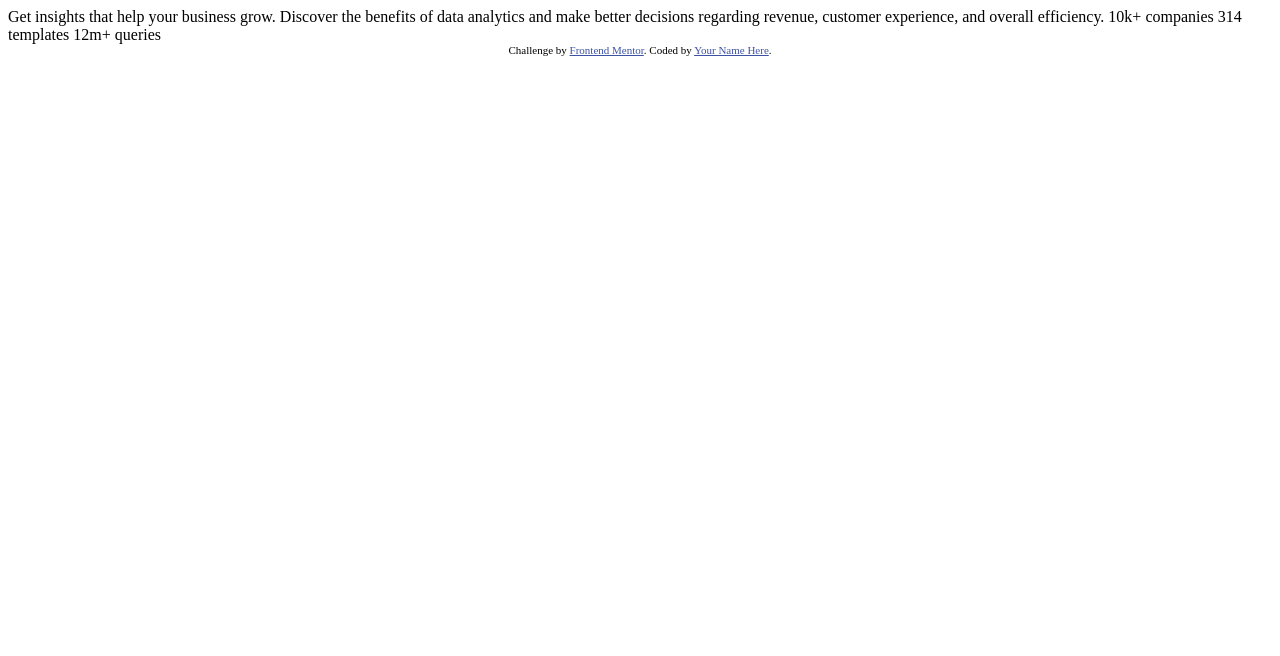
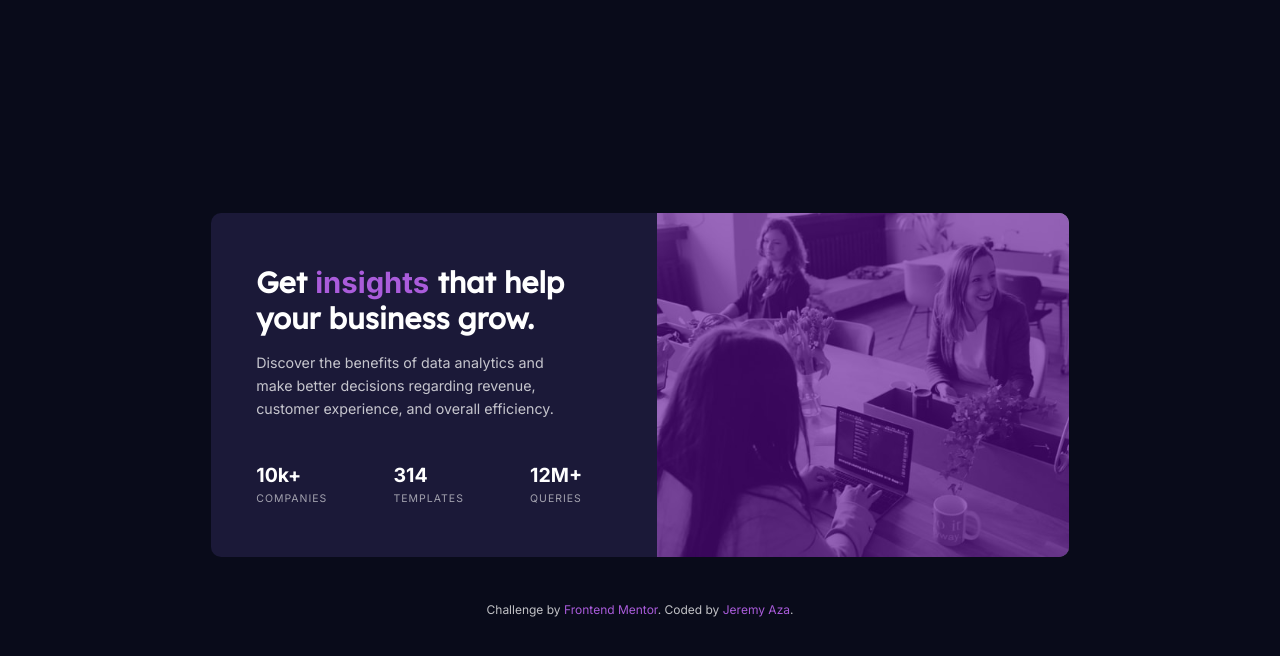
Before and after one commit to jeremyaza/stats-preview-card-component, a plain HTML site: page index.html in a window 1280 px wide. Drawn offline with Linux system fonts and the light colour scheme.

Commit message:
Building the layout and applying styles

```diff
--- a/css/global.css
+++ b/css/global.css
@@ -0,0 +1,37 @@
+:root {
+  --very-dark-blue: hsl(233, 47%, 7%);
+  --dark-desaturated-blue: hsl(244, 38%, 16%);
+  --soft-violet: hsl(277, 64%, 61%);
+  --white: hsl(0, 0%, 100%);
+  --main-paragraph-color: hsla(0, 0%, 100%, 0.75);
+  --stat-headings-color: hsla(0, 0%, 100%, 0.6);
+}
+
+* {
+  margin: 0;
+  padding: 0;
+  box-sizing: border-box;
+  font-size: 15px;
+  font-family: "Inter", sans-serif;
+}
+
+ul {
+  list-style: none;
+}
+
+a {
+  text-decoration: none;
+}
+
+h1,
+h2,
+h3,
+h4,
+h5,
+h6 {
+  font-family: "Lexend Deca", sans-serif;
+}
+
+.data {
+  font-family: "Inter", sans-serif;
+}
--- a/css/main.css
+++ b/css/main.css
@@ -0,0 +1,166 @@
+.content_main {
+  background-color: var(--very-dark-blue);
+  min-height: 100vh;
+  width: 100%;
+  display: flex;
+  flex-direction: column;
+  align-items: center;
+  justify-content: center;
+}
+
+/*--------------
+    COMPONENT
+--------------*/
+.container_component {
+  background-color: var(--dark-desaturated-blue);
+  display: flex;
+  flex-wrap: wrap;
+  flex-flow: row-reverse;
+  color: var(--white);
+  width: clamp(375px, 67%, 1440px);
+  border-radius: 10px;
+  transition: all ease 0.65s;
+  margin: 2rem 0;
+}
+
+/* Left side component */
+.body_component {
+  width: 52%;
+  padding: 2em 5em 2em 3em;
+  display: flex;
+  flex-direction: column;
+  flex-wrap: wrap;
+  justify-content: space-around;
+}
+
+.title {
+  padding: 0 0 1rem 0;
+}
+
+.title,
+.accent {
+  font-size: clamp(1rem, 1.95rem, 2rem);
+}
+
+.accent {
+  color: var(--soft-violet);
+}
+
+.information p {
+  color: var(--main-paragraph-color);
+  font-size: clamp(0.9rem, 0.95rem, 1rem);
+  line-height: 23px;
+  padding-right: 1rem;
+}
+
+/* stats */
+.stats {
+  display: flex;
+  flex-wrap: wrap;
+  justify-content: space-between;
+}
+
+.stats .value {
+  font-size: 1.3rem;
+  font-weight: 700;
+}
+
+.stats .data {
+  color: var(--stat-headings-color);
+  text-transform: uppercase;
+  font-size: 0.7em;
+  font-weight: 200;
+  letter-spacing: 1px;
+  padding-top: 0.3em;
+}
+
+/* right side component */
+.header_component {
+  width: 48%;
+  position: relative;
+}
+.header_component img {
+  border-radius: 0 10px 10px 0;
+  width: 100%;
+  height: 100%;
+}
+
+.header_component::after {
+  content: "";
+  position: absolute;
+  background-color: hsl(276, 89%, 31%);
+  opacity: 0.6;
+  border-radius: 0 10px 10px 0;
+  top: 0;
+  left: 0;
+  width: 100%;
+  height: 100%;
+}
+
+/*--------------
+    FOOTER
+--------------*/
+footer {
+  margin-top: 1rem;
+}
+.attribution {
+  text-align: center;
+  font-size: 12px;
+  color: var(--main-paragraph-color);
+}
+.attribution a {
+  font-size: 12px;
+  color: var(--soft-violet);
+}
+
+.attribution a:hover {
+  text-decoration: underline wavy;
+}
+
+/*--------------
+    RESPONSIVE
+--------------*/
+
+@media screen and (max-width: 992px) {
+  /*--------------
+    COMPONENT
+    --------------*/
+  .container_component {
+    flex-flow: column;
+  }
+  /*  top side component */
+  .header_component {
+    width: 100%;
+    border-radius: 10px 10px 0 0;
+  }
+  .header_component img {
+    border-radius: 10px 10px 0 0;
+  }
+  /* Bottom side component */
+  .body_component {
+    width: 100%;
+    text-align: center;
+    padding: 2em 2em;
+  }
+  .information p {
+    padding: 0 2rem;
+    margin-bottom: 3rem;
+  }
+
+  /* stats */
+  .stats {
+    flex-direction: column;
+  }
+  .stat_1,
+  .stat_2,
+  .stat_3 {
+    padding: 1rem 0;
+  }
+  /*--------------
+    FOOTER
+    --------------*/
+  footer {
+    margin-top: -1rem;
+    padding: 1rem 0;
+  }
+}
--- a/index.html
+++ b/index.html
@@ -1,33 +1,58 @@
 <!DOCTYPE html>
 <html lang="en">
   <head>
-  <meta charset="UTF-8">
-  <meta name="viewport" content="width=device-width, initial-scale=1.0"> <!-- displays site properly based on user's device -->
+    <meta charset="UTF-8" />
+    <meta name="viewport" content="width=device-width, initial-scale=1.0" />
+    <meta name="description" content="Desafio de Frontend Mentor" />
+    <meta name="author" content="Jeremy Aza" />
+    <meta name="robots" content="index,follow" />
+    <link rel="icon" type="image/png" sizes="32x32" href="./images/favicon-32x32.png" />
+    <link rel="preconnect" href="https://fonts.googleapis.com" />
+    <link rel="preconnect" href="https://fonts.gstatic.com" crossorigin />
+    <link href="https://fonts.googleapis.com/css2?family=Inter:wght@400;700&family=Lexend+Deca&display=swap" rel="stylesheet" />
+    <link rel="stylesheet" href="css/global.css" />
+    <link rel="stylesheet" href="css/main.css" />
 
-  <link rel="icon" type="image/png" sizes="32x32" href="./images/favicon-32x32.png">
-
-  <title>Frontend Mentor | Stats preview card component</title>
-
-  <!-- Feel free to remove these styles or customise in your own stylesheet 👍 -->
-  <style>
-    .attribution { font-size: 11px; text-align: center; }
-    .attribution a { color: hsl(228, 45%, 44%); }
-  </style>
+    <title>Stats preview card component | Challenge</title>
   </head>
   <body>
-
-  Get insights that help your business grow.
-
-  Discover the benefits of data analytics and make better decisions regarding revenue, customer
-  experience, and overall efficiency.
-
-  10k+ companies
-  314 templates
-  12m+ queries
-
+    <div class="content_main">
+      <div class="container_component">
+        <div class="header_component">
+          <img
+            srcset="./images/image-header-desktop.jpg 1440w, ./images/image-header-mobile.jpg 375w"
+            sizes="(max-width: 375px) 375px, 1440px"
+            src="./images/image-header-desktop.jpg"
+            alt="Stats"
+          />
+        </div>
+        <div class="body_component">
+          <div class="information">
+            <h1 class="title">Get <span class="accent">insights</span> that help your business grow.</h1>
+            <p>Discover the benefits of data analytics and make better decisions regarding revenue, customer experience, and overall efficiency.</p>
+          </div>
+          <div class="stats">
+            <div class="stat_1">
+              <p class="value">10k+</p>
+              <span class="data">companies</span>
+            </div>
+            <div class="stat_2">
+              <p class="value">314</p>
+              <span class="data">templates</span>
+            </div>
+            <div class="stat_3">
+              <p class="value">12M+</p>
+              <span class="data">queries</span>
+            </div>
+          </div>
+        </div>
+      </div>
+      <footer>
         <div class="attribution">
-    Challenge by <a href="https://www.frontendmentor.io?ref=challenge" target="_blank">Frontend Mentor</a>.
-    Coded by <a href="#">Your Name Here</a>.
+          Challenge by <a href="https://www.frontendmentor.io?ref=challenge" target="_blank" target="_blank" rel="noopener noreferrer">Frontend Mentor</a>. Coded by
+          <a href="https://github.com/jeremyaza" target="_blank" rel="noopener noreferrer">Jeremy Aza</a>.
+        </div>
+      </footer>
     </div>
   </body>
 </html>
```
Also changed, not shown: images/app.png (added), 3 other files. Lines whose indentation alone changed are shown as unchanged.
